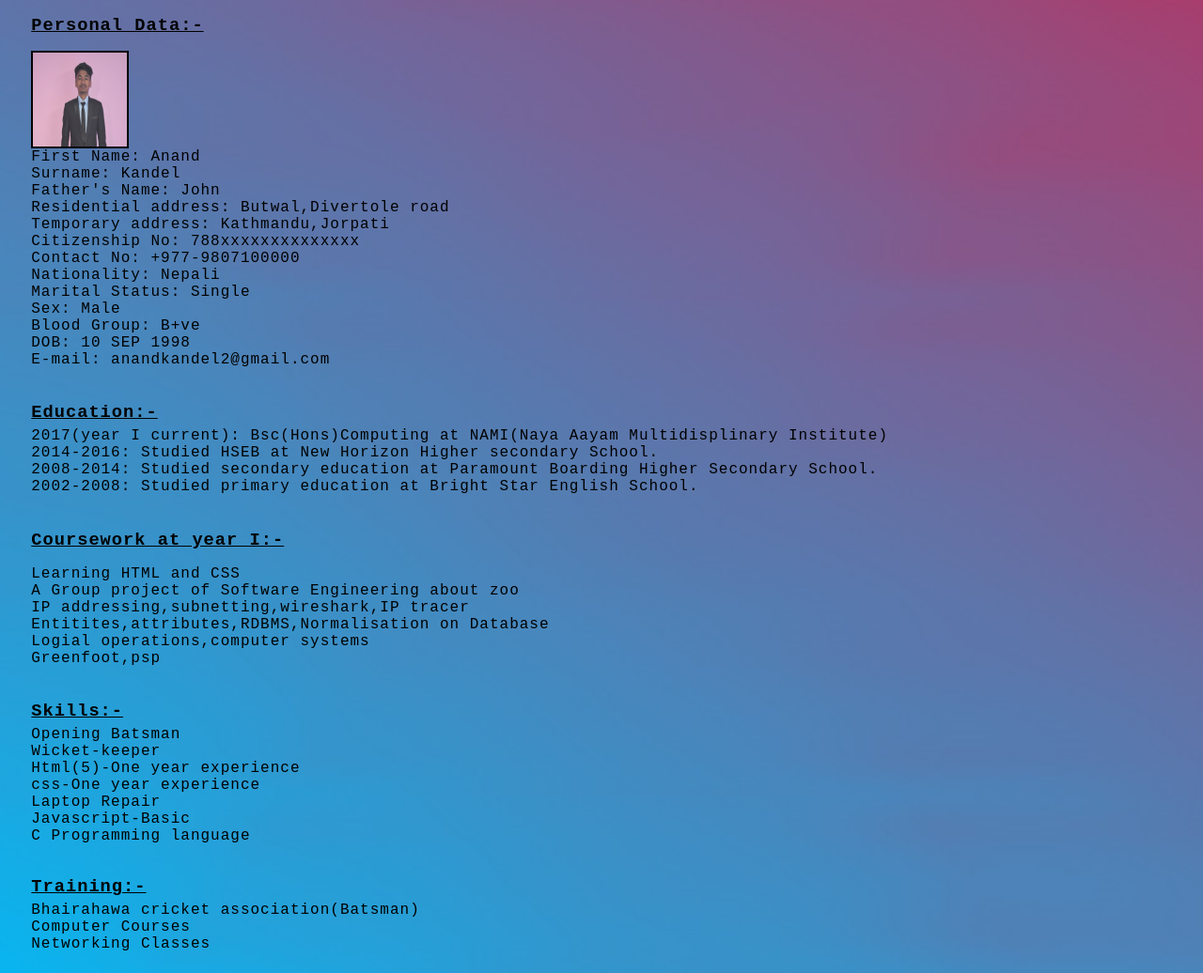
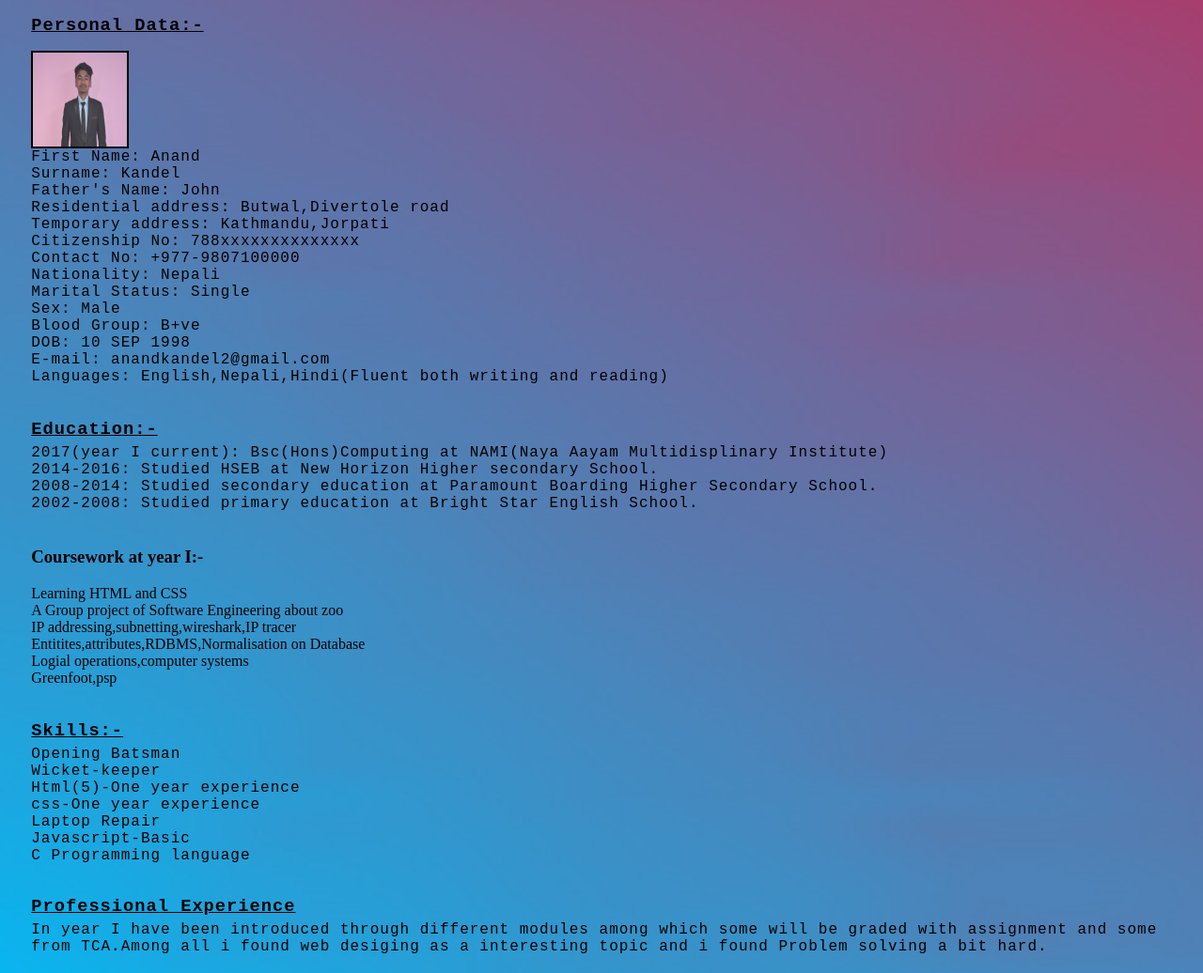
Before and after one commit to aguilar007/CSY1018serizills07, a plain HTML site: page cv.html in a window 1280 px wide. Shown: the part 210-1246 px from the top of the page at 94% size. Drawn offline with Linux system fonts and the light colour scheme.

Commit message:
some info are changed

```diff
--- a/cv.html
+++ b/cv.html
@@ -3,7 +3,9 @@
 <html lang="en"><!--html starts-->
  <head><!--head starts-->
       <meta charset="utf-8">
-      <link type="text/css" rel="stylesheet" href="css/cv.css"><!--this is for relation between html and css-->
+      <link type="text/css" rel="stylesheet" href="css/index.css"><!--this is for relation between html and css-->
+      <link type="text/css" rel="stylesheet" href="css/cv.css">
+      <link rel="short cut icon" href="images/favicon.png" type="image"> <!--this link is for favicon image-->
       <title>cvpage</title><!--This is Title for my webpage-->
  </head><!--head ends-->
  <body><!--body of webpage starts here-->
@@ -15,12 +17,12 @@
        <li><a href="contact.html">Contact Me</a></li><!--lists and anchor tag-->
      </ul><!--unordered list ends-->
    </div><!--div ends-->
-<section>
-     <div class="info">
-       <div class="minedetail">
+ <section><!--this belongs to the section-->
+     <div class="info"><!--this is whole div for the cv details-->
+       <div class="minedetail"><!--this div is for the single div inside the cv details which is personal data-->
          <h2>Curriculum Vitae</h2>
          <h3>Personal Data:-</h3>
-         <p class="hello">
+         <p class="hello"><!--this class is for small paragraph inside my personal data-->
            <img src="images/anandkandel.jpg" alt="this is image of anand">
            First Name:            Anand<br>
            Surname:               Kandel<br>
@@ -35,17 +37,20 @@
            Blood Group:           B+ve<br>
            DOB:                   10 SEP 1998<br>
            E-mail:                anandkandel2@gmail.com<br>
+           Languages:             English,Nepali,Hindi(Fluent both writing and reading)<br>
            <br>
          </p>
        </div>
-    <div class="educationdetail">
+    <div class="educationdetail"><!--this is div class for my eduction-->
       <h3>Education:-</h3>
       <p class="edu">
         2017(year I current):   Bsc(Hons)Computing at NAMI(Naya Aayam Multidisplinary Institute)<br>
         2014-2016:              Studied HSEB at New Horizon Higher secondary School.<br>
         2008-2014:              Studied secondary education at Paramount Boarding Higher Secondary School.<br>
         2002-2008:              Studied primary education at Bright Star English School.<br><br>
-
+      </p>
+    </div>
+    <div class="present"><!--this is div class for my courseworks-->
         <h3>Coursework at year I:-</h3>
         <p>Learning HTML and CSS<br>
         A Group project of Software Engineering about zoo<br>
@@ -54,7 +59,7 @@
         Logial operations,computer systems<br>
         Greenfoot,psp<br></p>
     </div>
-    <div class="capability">
+    <div class="capability"><!--this is div class for my skills and capabilities-->
      <h3>Skills:-</h3>
      <p>Opening Batsman<br>
        Wicket-keeper<br>
@@ -65,14 +70,14 @@
        C Programming language<br><br>
      </p>
    </div>
-   <div class="interns">
-     <h3>Training:-</h3>
-     <p>Bhairahawa cricket association(Batsman)<br>
-        Computer Courses<br>
-        Networking Classes<br>
+   <div class="interns"><!--this div is for my professional Experience-->
+     <h3>Professional Experience</h3>
+     <p>In year I have been introduced through different modules
+       among which some will be graded with assignment and some from TCA.Among all
+       i found web desiging as a interesting topic and i found Problem solving a bit hard.<br>
      </p>
    </div>
-   <div class="hobby">
+   <div class="hobby"><!--this div class is for my hobbies-->
      <h3>Hobbies:-</h3>
      <p>Playing Cricket<br>
         Listening Country Music<br>
@@ -84,7 +89,7 @@
 </section>
   <footer>
       <div class="copyright"><!--this is div class for copyright-->
-        <div class="copyright1"><!--this is div class for copyright1-->
+        <div class="copyright1"><!--this is another  div class inside the copyright div-->
           <h3>© Copyright 2017 kandel Anand</h3>
         </div><!--div ends for copyright1-->
         <p><a href="https://gmail.com">anandkandel2@gmail.com</a><br>
@@ -93,9 +98,9 @@
           All Rights Reserved.<br>
       </div><!--div ends for copyright-->
       <div class="contact"><!--this is div class for contact-->
-        <div class="contact1"><!--this is div for contact1-->
+        <div class="contact1"><!--this is another div class inside the  contactdiv-->
           <h3>Follow me on:</h3>
-          <a href="https://facebook.com"><img src="images/face.png" alt="facebook icon"></a>
+          <a href="https://facebook.com"><img src="images/face.png" alt="facebook icon"></a><!--these links are for images of some social networking icons-->
           <a href="https://gmail.com"><img src="images/mail.png" alt="gmail icon"></a>
           <a href="https://outlook.com"><img src="images/micro.png" alt="microsoft icon"></a>
           <a href="https://linkedin.com"><img src="images/link.png" alt="linkedin icon"></a>
```
